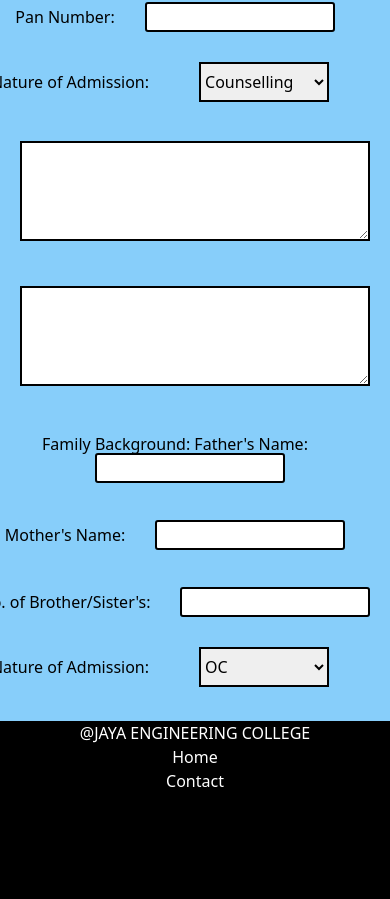
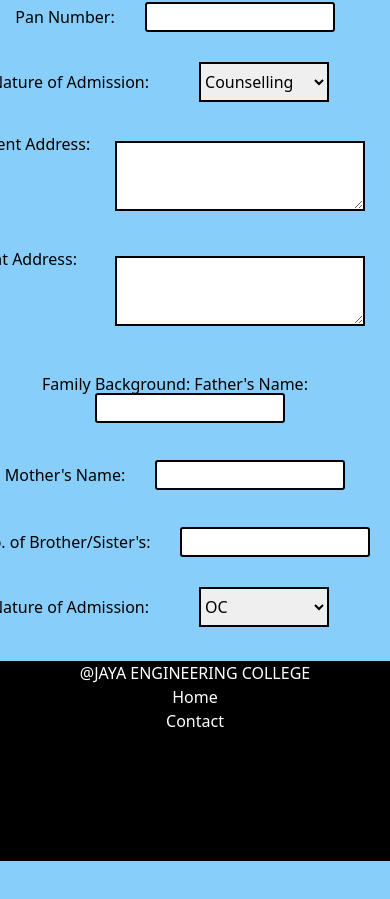
Before and after one commit to keerthiram2612/StudentProgress-Card, a React (Create React App) app: page /student in a window 390 px wide. Shown: the part 1033-1932 px from the top of the page. After the commit the page ends 1894 px from the top, so only its background shows below. Built offline with nearby package versions, Linux system fonts and the light colour scheme.

Commit message:
updating the file

```diff
--- a/src/index.css
+++ b/src/index.css
@@ -245,8 +245,6 @@ select{
 }
 i{
   margin-left: 600px;
-  width: 150px;
-  height: 40px;
 }
 
 .medical-stud{
@@ -276,6 +274,20 @@ i{
     width: auto;
     border-radius: 0;
 
+  }
+  textarea{
+    border: 2px solid;
+    margin-top: -15px;
+    width: 250px;
+    height: 70px;
+    margin-left: 90px;
+  }
+  .hist-stud1{
+    transform: translateX(12%);
+  }
+
+  i{
+    transform: translateX(-150%);
   }
 
   .home-para {
```
